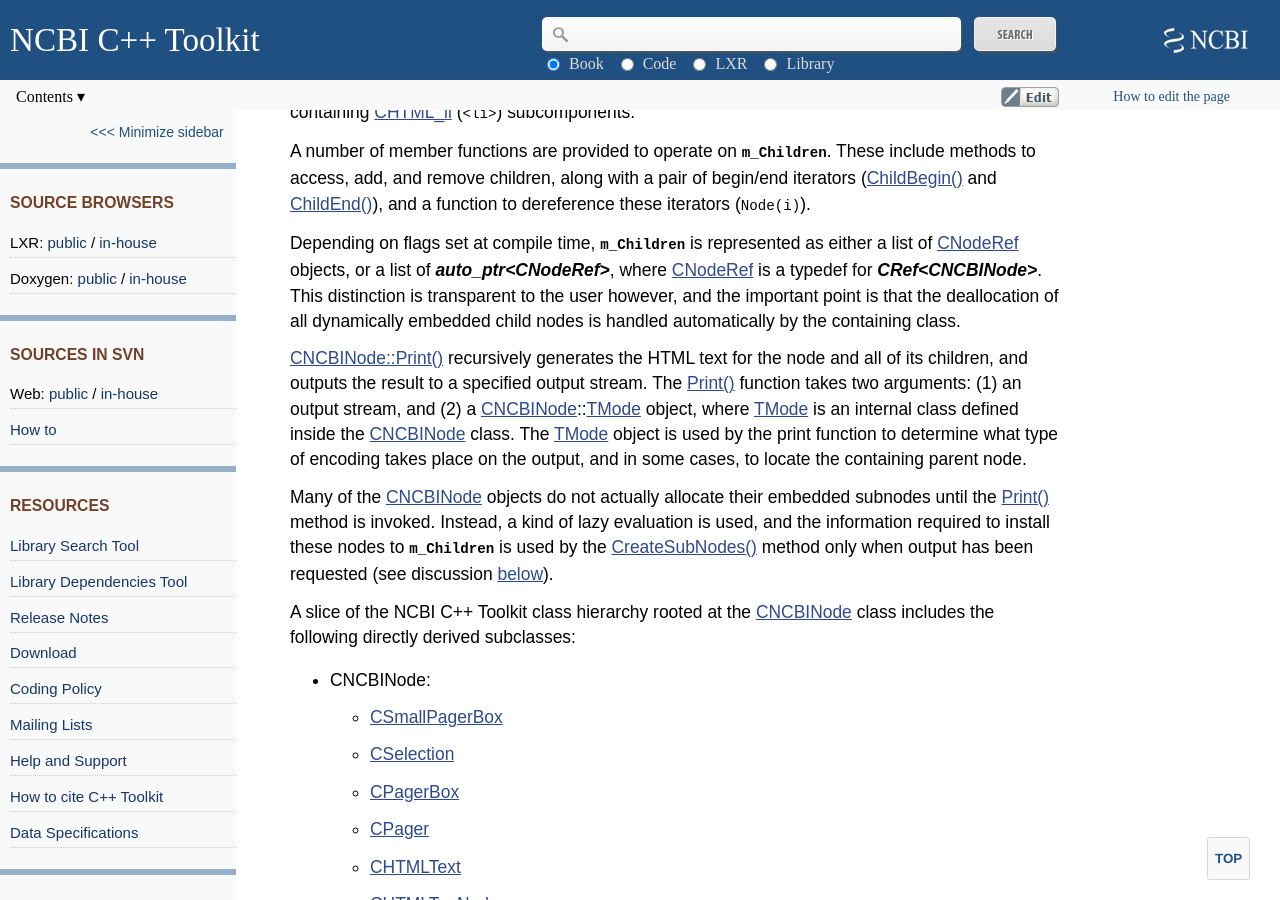
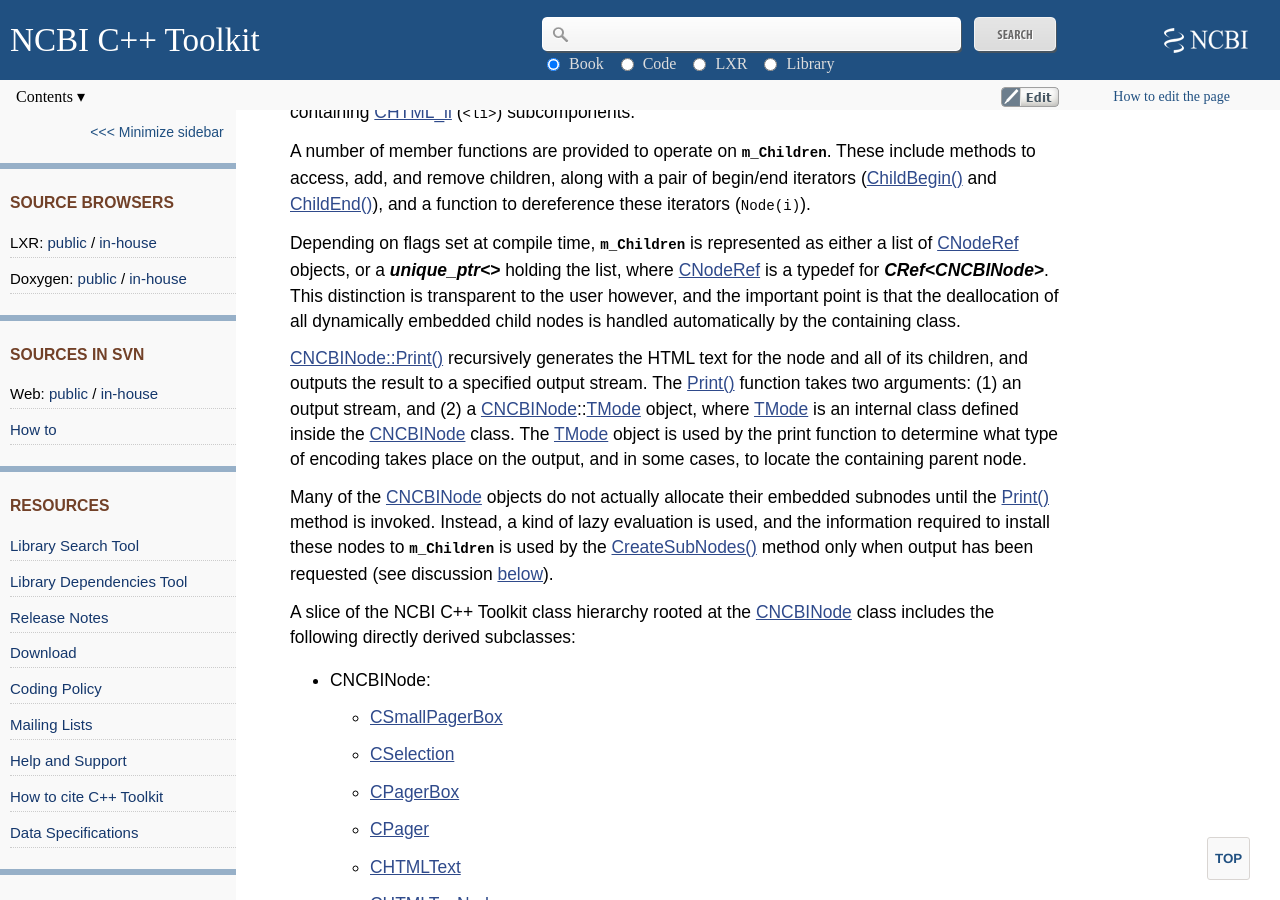
Before and after one commit to ncbi/cxx-toolkit, a Jekyll site: the page built from pages/ch_html.md, in a window 1280 px wide and 900 px high, scrolled down 13265 px. Built offline with Jekyll 4.4.1, drawn with Linux system fonts in a browser that asks for light colours.

Commit message:
Replaced auto_ptr. JIRA CXX-11686

```diff
--- a/pages/ch_html.md
+++ b/pages/ch_html.md
@@ -556,7 +556,7 @@
 
 A number of member functions are provided to operate on **`m_Children`**. These include methods to access, add, and remove children, along with a pair of begin/end iterators ([ChildBegin()](https://www.ncbi.nlm.nih.gov/IEB/ToolBox/CPP_DOC/lxr/ident?i=ChildBegin) and [ChildEnd()](https://www.ncbi.nlm.nih.gov/IEB/ToolBox/CPP_DOC/lxr/ident?i=ChildEnd)), and a function to dereference these iterators (`Node(i)`).
 
-Depending on flags set at compile time, **`m_Children`** is represented as either a list of [CNodeRef](https://www.ncbi.nlm.nih.gov/IEB/ToolBox/CPP_DOC/lxr/ident?i=CNodeRef) objects, or a list of ***auto\_ptr\<CNodeRef\>***, where [CNodeRef](https://www.ncbi.nlm.nih.gov/IEB/ToolBox/CPP_DOC/lxr/ident?i=CNodeRef) is a typedef for ***CRef\<CNCBINode\>***. This distinction is transparent to the user however, and the important point is that the deallocation of all dynamically embedded child nodes is handled automatically by the containing class.
+Depending on flags set at compile time, **`m_Children`** is represented as either a list of [CNodeRef](https://www.ncbi.nlm.nih.gov/IEB/ToolBox/CPP_DOC/lxr/ident?i=CNodeRef) objects, or a ***unique\_ptr\<\>*** holding the list, where [CNodeRef](https://www.ncbi.nlm.nih.gov/IEB/ToolBox/CPP_DOC/lxr/ident?i=CNodeRef) is a typedef for ***CRef\<CNCBINode\>***. This distinction is transparent to the user however, and the important point is that the deallocation of all dynamically embedded child nodes is handled automatically by the containing class.
 
 [CNCBINode::Print()](https://www.ncbi.nlm.nih.gov/IEB/ToolBox/CPP_DOC/lxr/ident?i=Print) recursively generates the HTML text for the node and all of its children, and outputs the result to a specified output stream. The [Print()](https://www.ncbi.nlm.nih.gov/IEB/ToolBox/CPP_DOC/lxr/ident?i=Print) function takes two arguments: (1) an output stream, and (2) a [CNCBINode](https://www.ncbi.nlm.nih.gov/IEB/ToolBox/CPP_DOC/lxr/ident?i=CNCBINode)::[TMode](https://www.ncbi.nlm.nih.gov/IEB/ToolBox/CPP_DOC/lxr/ident?i=TMode) object, where [TMode](#ch_html.CNCBINode_TMode) is an internal class defined inside the [CNCBINode](https://www.ncbi.nlm.nih.gov/IEB/ToolBox/CPP_DOC/lxr/ident?i=CNCBINode) class. The [TMode](https://www.ncbi.nlm.nih.gov/IEB/ToolBox/CPP_DOC/lxr/ident?i=TMode) object is used by the print function to determine what type of encoding takes place on the output, and in some cases, to locate the containing parent node.
 
```
